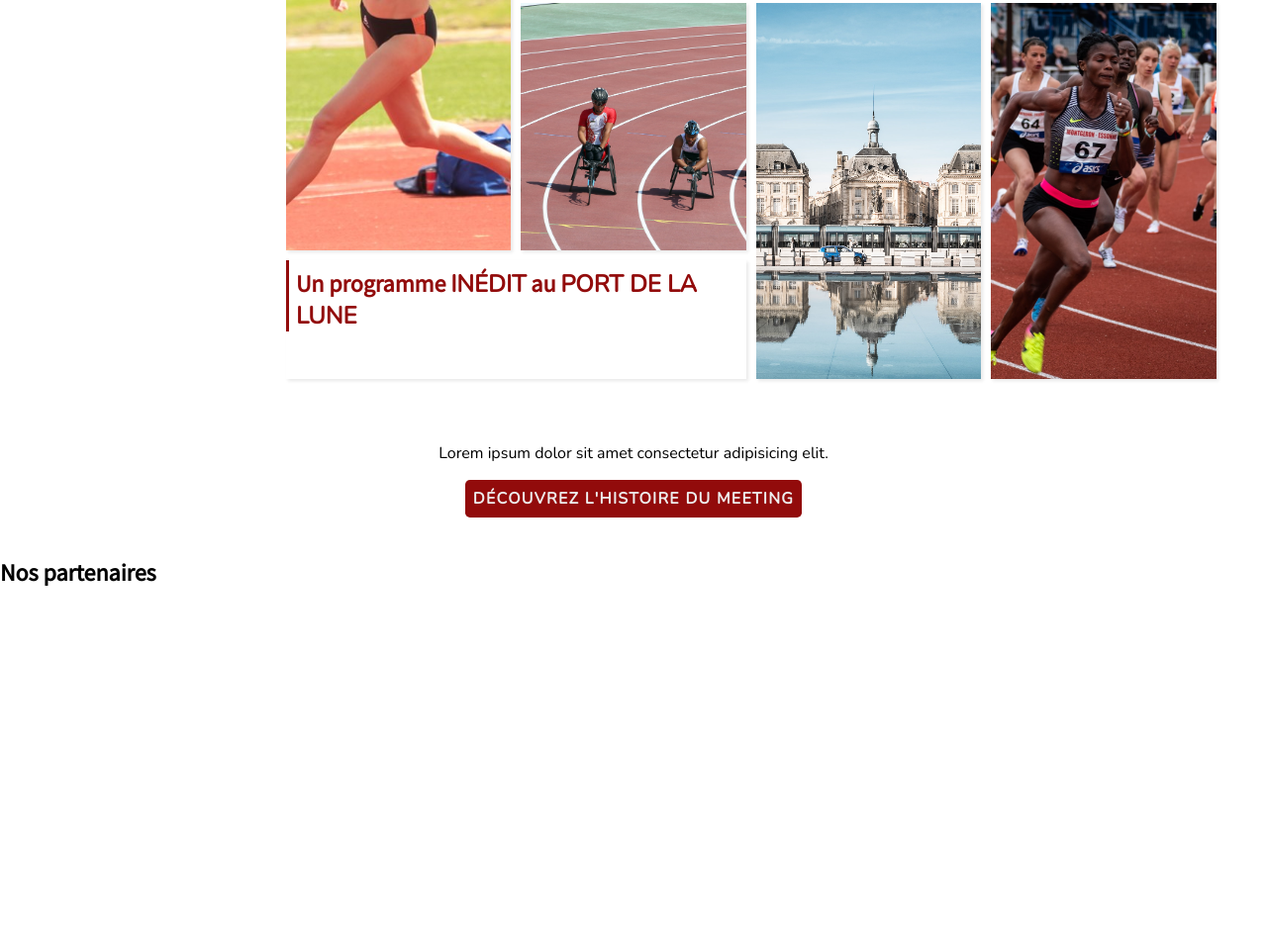
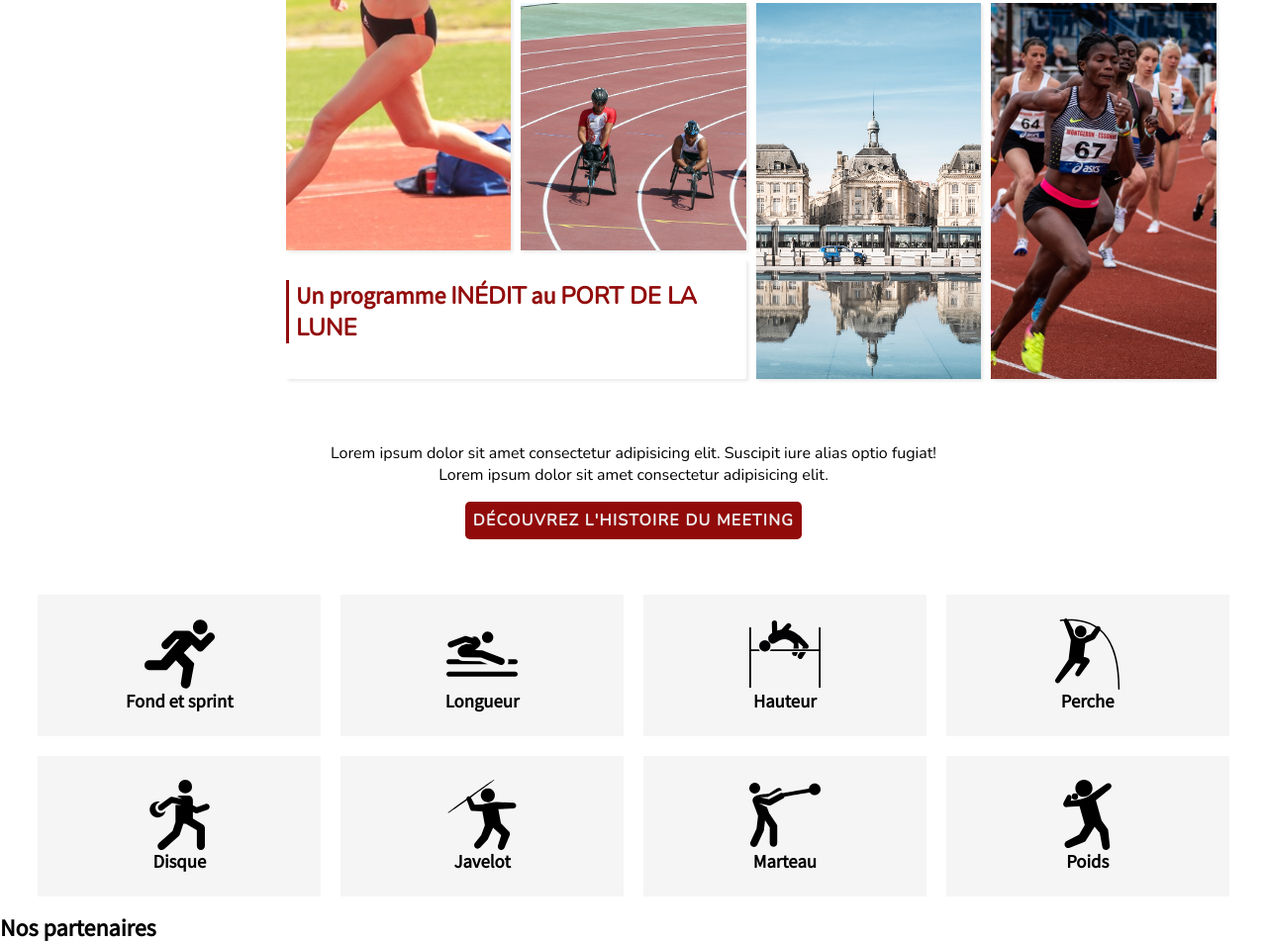
Before and after one commit to alice-sebego/athletics-event-landing-page, a plain HTML site: page index.html in a window 1280 px wide. Shown: the part 1645-2598 px from the top of the page at 99% size. Before the commit the page ends 2239 px from the top, so only its background shows below. Drawn offline with nearby package versions, Linux system fonts and the light colour scheme.

Commit message:
Build the trials list

```diff
--- a/index.html
+++ b/index.html
@@ -62,17 +62,44 @@
             </div>
         </div>
         <div id="desc-gallery">
-            <p>Lorem ipsum dolor sit amet consectetur adipisicing elit.</p>
+            <p>Lorem ipsum dolor sit amet consectetur adipisicing elit. Suscipit iure alias optio fugiat!<br>
+            Lorem ipsum dolor sit amet consectetur adipisicing elit.</p>
             <a href="#">Découvrez l'histoire du meeting</a>
         </div>
     </section>
     <section id="trials">
-        <div class="trial-desc"></div>
-        <div class="trial-desc"></div>
-        <div class="trial-desc"></div>
-        <div class="trial-desc"></div>
-        <div class="trial-desc"></div>
-        <div class="trial-desc"></div>
+        <div class="trial-desc">
+            <img src="dist/assets/course-fond-sprint.svg" alt="course de fond, sprint et haie">
+            <h3>Fond et sprint</h3>
+        </div>
+        <div class="trial-desc">
+            <img src="dist/assets/saut-longueur.svg" alt="saut en longueur">
+            <h3>Longueur</h3>
+        </div>
+        <div class="trial-desc">
+            <img src="dist/assets/saut-hauteur.svg" alt="saut en hauteur">
+            <h3>Hauteur</h3>
+        </div>
+        <div class="trial-desc">
+            <img src="dist/assets/saut-perche.svg" alt="saut à la perche">
+            <h3>Perche</h3>
+        </div>
+        <div class="trial-desc">
+            <img src="dist/assets/lancer-disque.svg" alt="lancer du disque">
+            <h3>Disque</h3>
+        </div>
+        <div class="trial-desc">
+            <img src="dist/assets/lancer-javelot.svg" alt="lancer de javelot">
+            <h3>Javelot</h3>
+        </div>
+        <div class="trial-desc">
+            <img src="dist/assets/lancer-marteau.svg" alt="lancer du marteau">
+            <h3>Marteau</h3>
+        </div>
+        <div class="trial-desc">
+            <img src="dist/assets/lancer-poids.svg" alt="lancer de poids">
+            <h3>Poids</h3>
+        </div>
     </section>
     <section id="sponsoring">
         <div>
--- a/src/sass/_base.scss
+++ b/src/sass/_base.scss
@@ -8,3 +8,4 @@ $font-text: 'Nunito', sans-serif;
 $primary-color: rgb(146, 11, 11);
 $text-color: rgb(39, 38, 38);
 $white-color: #eee;
+$grey-light: #ddd;
--- a/src/sass/style.scss
+++ b/src/sass/style.scss
@@ -163,7 +163,6 @@ main{
         margin-bottom: 8vh;
 
         .img-star{
-            //border: 1px dotted #333;
             box-shadow: .1em .1em .2em rgba($text-color, .1);
         }
 
@@ -231,7 +230,7 @@ main{
 
             h2{
                @extend %h2-custom;
-               padding-top: .3em;
+               margin: revert;
             }
         }
     }
@@ -244,6 +243,29 @@ main{
         }
     }
 
+}
+
+#trials{
+    display: grid;
+    grid-template-columns: repeat(4, 1fr);
+    gap: 20px;
+    padding: 2vh 3vw;
+    margin: auto;
+
+    .trial-desc{
+        justify-self: center;
+        display: flex;
+        flex-direction: column;
+        justify-content: center;
+        align-items: center;
+        background: rgba($color: $grey-light, $alpha: .3);
+        padding: 3vh;
+        img{
+            width: 30%;
+            height: auto;
+        }
+
+    }
 }
 
 @media screen and (max-width: 700px) {
@@ -304,14 +326,12 @@ main{
         flex-wrap: wrap;
 
         #description{
-
             h2{
                 font-size: 6vw;
             }
         }
 
         #illustration-desc{
-
             img{
                 width: 70%;
                 height: auto;
@@ -320,4 +340,17 @@ main{
             }
         }
     }
+
+    #gallery{
+        #container-pic{
+            grid-template-rows: repeat(5, 100px);
+
+            .title-gallery{
+                h2{
+                    font-size: 3vw;
+                }
+            }
+        }
+    }
+
 }
```
Also changed, not shown: dist/assets/course-fond-sprint.svg (added), dist/assets/course-haie.svg (added), dist/assets/lancer-disque.svg (added), dist/assets/lancer-javelot.svg (added), dist/assets/lancer-marteau.svg (added), dist/assets/lancer-poids.svg (added), dist/assets/saut-hauteur.svg (added), dist/assets/saut-longueur.svg (added), dist/assets/saut-perche.svg (added), dist/css/style.css, 1 other file.
